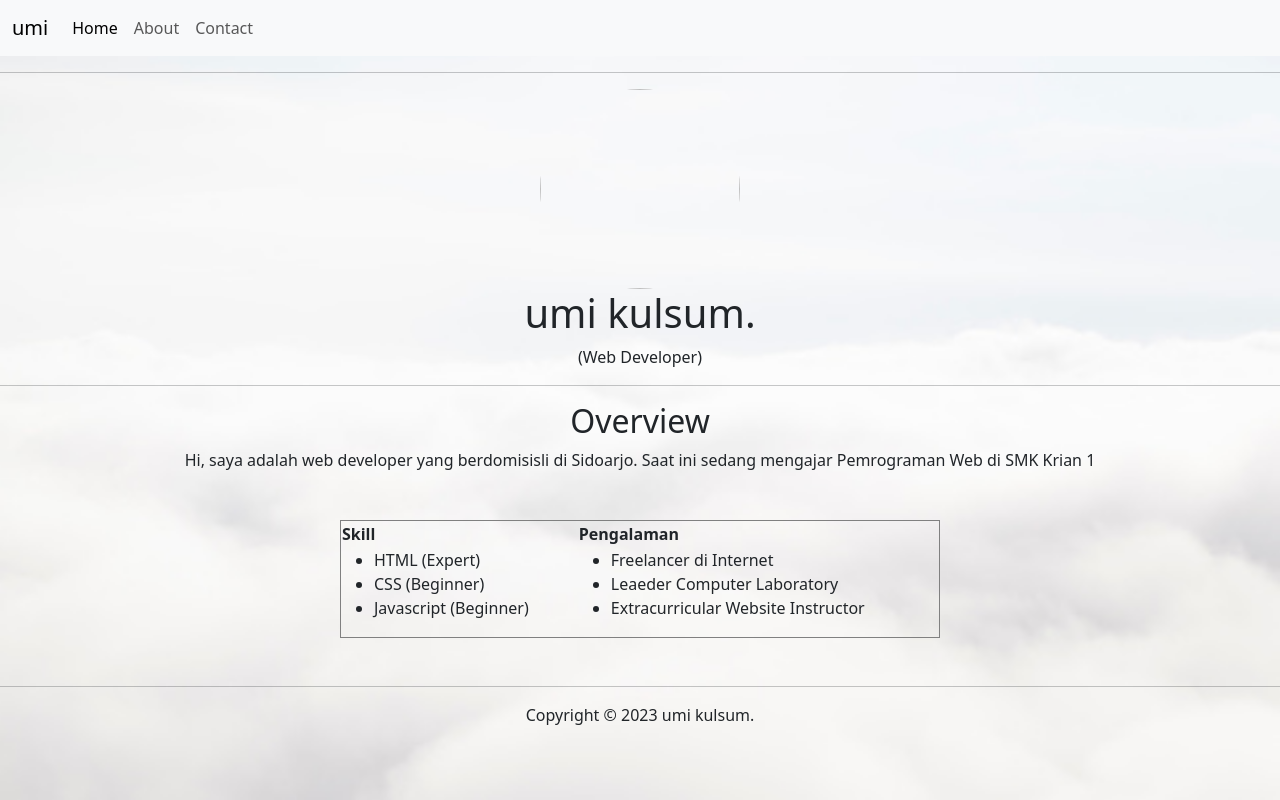
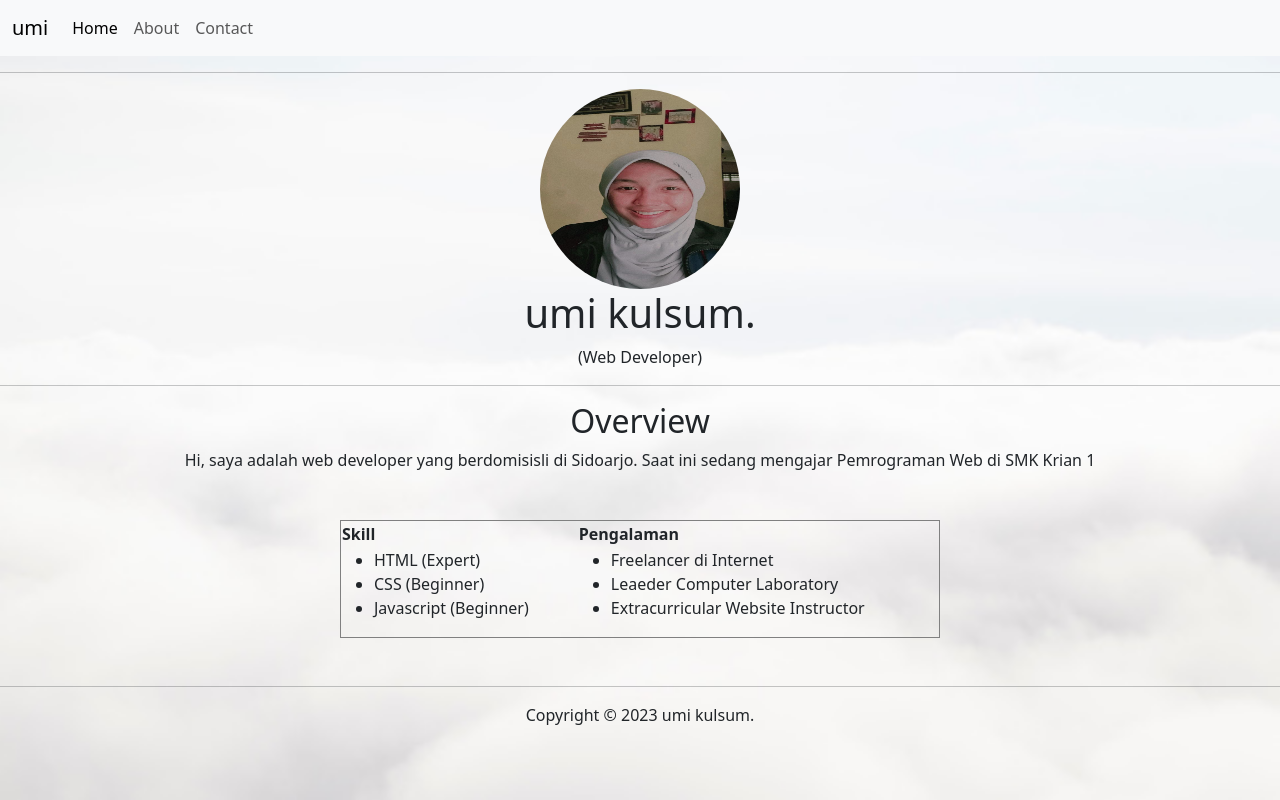
Before and after one commit to umikulsum12/umikulsum, a plain HTML site: page index.html in a window 1280 px wide. Drawn offline with nearby package versions, Linux system fonts and the light colour scheme.

Commit message:
Update index.html

```diff
--- a/index.html
+++ b/index.html
@@ -51,7 +51,7 @@
     <hr />
 
     <header style="text-align: center;">
-        <img src="image/umi.png" width="200" height="200" style="border-radius: 50%;"/>
+        <img src="umi.png" width="200" height="200" style="border-radius: 50%;"/>
         <h1>umi kulsum.</h1>
         <p>(Web Developer)</p>
     </header>
```
